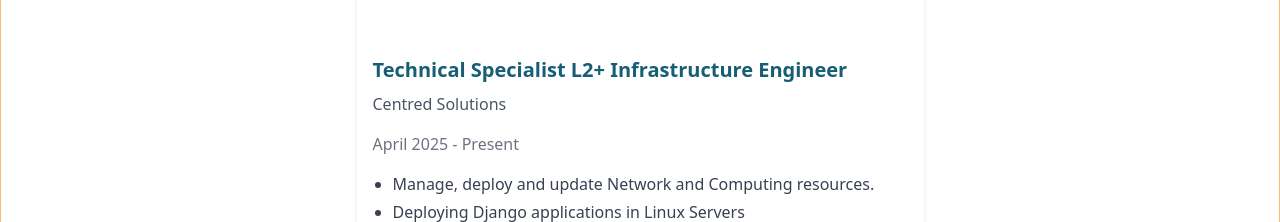
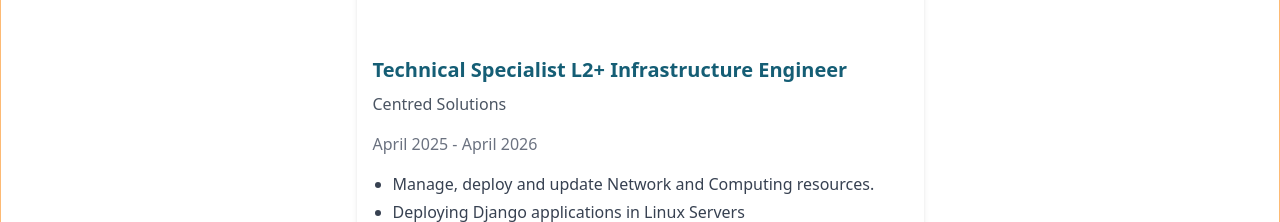
Before and after one commit to HammadaBE/Hammada-Ballali-Web-Portfolio, a React (Vite) app: page / in a window 1280 px wide. Shown: the part 1440-1662 px from the top of the page. Built offline with nearby package versions, Linux system fonts and the light colour scheme.

Commit message:
Update Centred Solutions Work dates

```diff
--- a/src/components/WorkExperience.jsx
+++ b/src/components/WorkExperience.jsx
@@ -10,7 +10,7 @@ const WorkExperience = () => {
                 <Card imageUrl="/images/CentredSolutions-logo.png"
                     title="Technical Specialist L2+ Infrastructure Engineer"
                     company="Centred Solutions"
-                    duration="April 2025 - Present"
+                    duration="April 2025 - April 2026"
                     description="• Manage, deploy and update Network and Computing resources.
                                 • Deploying Django applications in Linux Servers
                                 • Administering and managing VMware ESXi and Proxmox hypervisors, for optimal
```
